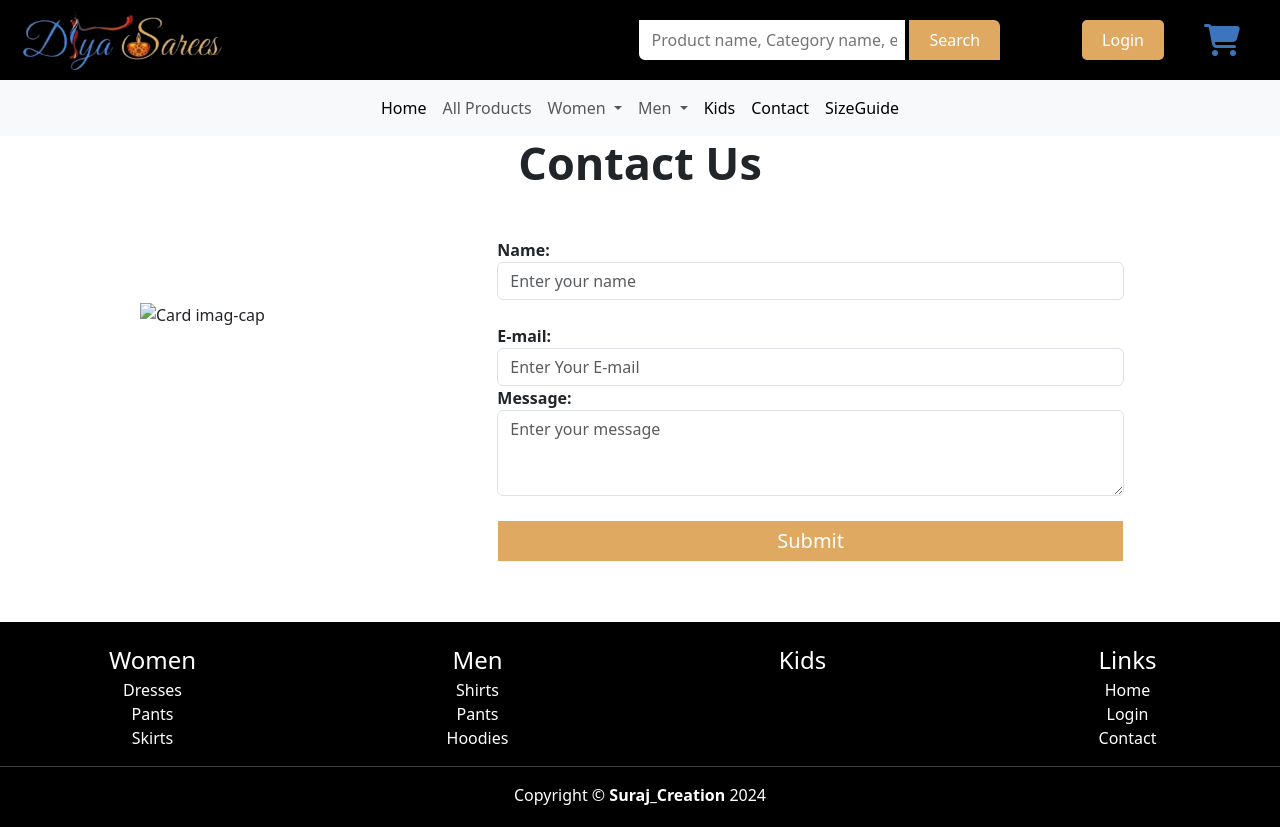
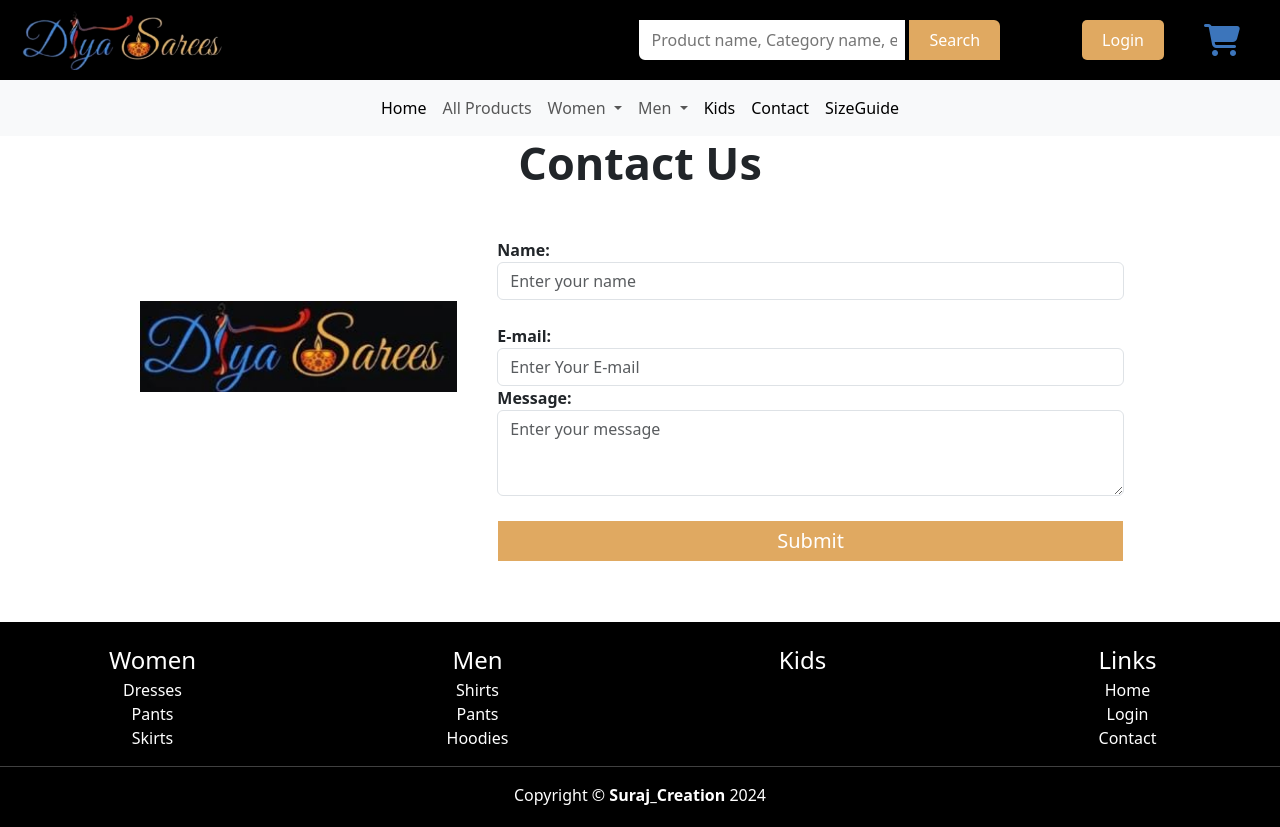
Before and after one commit to suraj-tapdiya796/Diya_Sarees, a plain HTML site: page contact.html in a window 1280 px wide. Drawn offline with nearby package versions, Linux system fonts and the light colour scheme.

Commit message:
Update contact.html

```diff
--- a/contact.html
+++ b/contact.html
@@ -7,7 +7,7 @@
     <link rel="stylesheet" href="header.css">
     <link rel="stylesheet" href="footer.css">
     <script src="https://kit.fontawesome.com/d2d12656b6.js" crossorigin="anonymous"></script>
-    <link rel="icon" type="image/x-icon" href="./Images/favicon.jpg">
+    <link rel="icon" type="image/x-icon" href="favicon.jpg">
     <link href="https://cdn.jsdelivr.net/npm/bootstrap@5.3.3/dist/css/bootstrap.min.css" rel="stylesheet" integrity="sha384-QWTKZyjpPEjISv5WaRU9OFeRpok6YctnYmDr5pNlyT2bRjXh0JMhjY6hW+ALEwIH" crossorigin="anonymous">
     <script src="https://cdn.jsdelivr.net/npm/bootstrap@5.3.3/dist/js/bootstrap.bundle.min.js" integrity="sha384-YvpcrYf0tY3lHB60NNkmXc5s9fDVZLESaAA55NDzOxhy9GkcIdslK1eN7N6jIeHz" crossorigin="anonymous"></script>
     <!--for styling the page-->
@@ -55,7 +55,7 @@
         <div class="row">
             <div class="col-4">
                  <div class="img-fluid" style="width: 320px; margin-top:25%;">
-                     <img class="card-img-top" src="./Images/Logo img .jpg" alt="Card imag-cap">
+                     <img class="card-img-top" src="Logo img .jpg" alt="Card imag-cap">
                 </div>
             </div>
             <div class="col-8">
```
